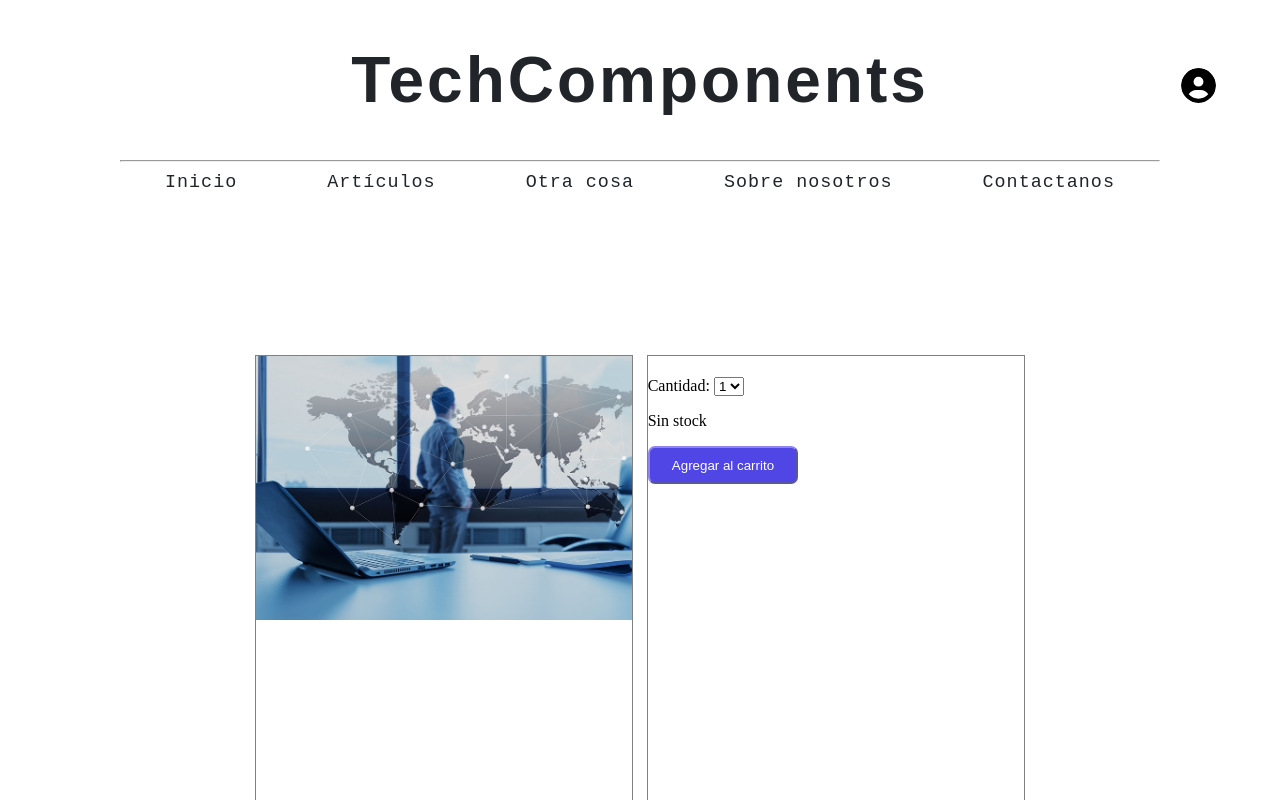
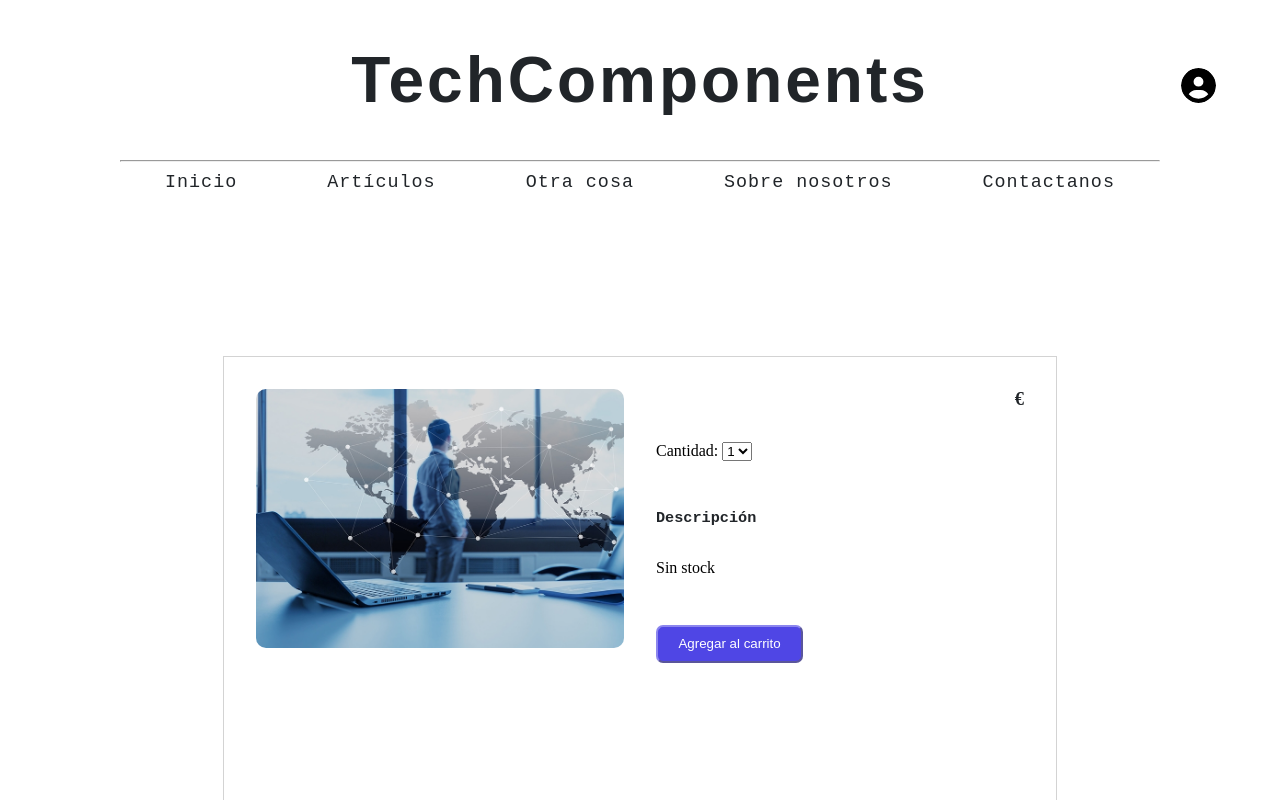
Before and after one commit to Dragolex01/techcomponents, a React (Create React App) app: page /product/1 in a window 1280 px wide. Shown: the top 800 px of the page. Built offline with nearby package versions, Linux system fonts and the light colour scheme; no server answers.

Commit message:
cambio estilo product info

```diff
--- a/src/containers/pages/ProductInfo.jsx
+++ b/src/containers/pages/ProductInfo.jsx
@@ -48,8 +48,10 @@ function ProductInfo({ get_product, product, get_items, get_item_total, add_item
                         <img src={imgPrueba} alt="" />
                     </div>
                     <div className="seccionProducto__contInfo__contDer">
-                        <h1>{product && product.name}</h1>
-                        <h2>{product && product.price}</h2>
+                        <div className="seccionProducto__contInfo__contDer__contInfo">
+                            <h1>{product && product.name}</h1>
+                            <p className="seccionProducto__contInfo__contDer__contInfo--precio">{product && product.price}€</p>
+                        </div>
                         <form onSubmit={e => onSubmit(e)}>
                             <label htmlFor="item_count">Cantidad: </label>
                             <select id="item_count">
@@ -60,7 +62,8 @@ function ProductInfo({ get_product, product, get_items, get_item_total, add_item
                                 <option>5</option>
                             </select>
                         </form>
-                        <p>{product && product.description}</p>
+                        <h2>Descripción</h2>
+                        <p className="seccionProducto__contInfo__contDer--descripcion">{product && product.description}</p>
                         {
                             product && product !== null && product !== undefined && product.quantity > 0 ?
                             <p>En stock</p> : <p>Sin stock</p>
@@ -84,3 +87,7 @@ export default connect(mapStateToProps, {
     add_item,
     get_total
 }) (ProductInfo)
+
+
+
+//Componentse?
--- a/src/styles/App.css
+++ b/src/styles/App.css
@@ -470,15 +470,42 @@
     height: 30rem;
     margin: 5rem 0;
     display: flex;
-    justify-content: space-between; }
+    border: 1px solid lightgray;
+    padding: 2rem; }
     .seccionProducto__contInfo__contIzq {
-      width: 49%;
-      outline: 1px solid gray; }
+      width: 50%;
+      background-size: cover; }
       .seccionProducto__contInfo__contIzq img {
-        width: 100%; }
+        width: 100%;
+        border-radius: 10px; }
     .seccionProducto__contInfo__contDer {
-      width: 49%;
-      outline: 1px solid gray; }
+      width: 50%;
+      padding-left: 2rem; }
+      .seccionProducto__contInfo__contDer__contInfo {
+        display: flex;
+        justify-content: space-between;
+        align-items: center;
+        padding: 0;
+        margin-bottom: 2rem; }
+        .seccionProducto__contInfo__contDer__contInfo--precio {
+          margin: 0;
+          color: #212529;
+          font-weight: bold;
+          font-size: 1.15em; }
+        .seccionProducto__contInfo__contDer__contInfo h1 {
+          margin: 0;
+          font-family: sans-serif;
+          font-size: 1.9em;
+          color: #212529;
+          font-weight: 200; }
+      .seccionProducto__contInfo__contDer h2 {
+        font-family: "Inconsolata", monospace;
+        font-size: 0.95em;
+        color: #212529;
+        margin-top: 3rem; }
+      .seccionProducto__contInfo__contDer--descripcion {
+        color: #959596;
+        margin-bottom: 2rem; }
       .seccionProducto__contInfo__contDer--boton {
         background-color: #4f46e5;
         color: white;
@@ -487,7 +514,8 @@
         width: 40%;
         padding: 0.6rem 0;
         margin-bottom: 0.5rem;
-        cursor: pointer; }
+        cursor: pointer;
+        margin-top: 2rem; }
 
 .seccionPageNotFound {
   width: 100%;
--- a/src/styles/components/ProductInfo.scss
+++ b/src/styles/components/ProductInfo.scss
@@ -9,31 +9,59 @@
         height: 30rem;
         margin: 5rem 0;
         display: flex;
-        justify-content: space-between;
+        border: 1px solid lightgray;
+        padding: 2rem;
 
         &__contIzq{
-            width: 49%;
-            outline: 1px solid gray;
+            width: 50%;
+            background-size: cover;
 
             img{
                 width: 100%;
+                border-radius: 10px;
             }
         }
 
         &__contDer{
-            width: 49%;
-            outline: 1px solid gray;
+            width: 50%;
+            padding-left: 2rem;
 
-            h1{
+            &__contInfo{
+                display: flex;
+                justify-content: space-between;
+                align-items: center;
+                padding: 0;
 
+                margin-bottom: 2rem;
+
+                &--precio{
+                    margin: 0;
+                    color: $color-titulo;
+                    font-weight: bold;
+                    font-size: $fontSize-subtitulo3;
+                }
+
+                h1{
+                    margin: 0;
+                    font-family: $fontFamily-titulo;
+                    font-size: 1.9em;
+                    color: $color-titulo;
+                    font-weight: 200;
+                }
             }
 
+
+
             h2{
-
+                font-family: $fontFamily-subtitulo;
+                font-size: $fontSize-subtitulo2;
+                color: $color-titulo;
+                margin-top: 3rem;
             }
 
-            p{
-
+            &--descripcion{
+                color: $color-subtitulo-claro;
+                margin-bottom: 2rem;
             }
 
             &--boton{
@@ -45,7 +73,12 @@
                 padding: 0.6rem 0;
                 margin-bottom: 0.5rem;
                 cursor: pointer;
+                margin-top: 2rem;
             }
         }
     }
 }
+
+
+
+//Img border raidius
```
Also changed, not shown: src/styles/varios/ToBuy.scss (deleted, +0 -7 lines), media/photos/2022/12/notebook-gf4d7de4bb_1280_tOP5Zdq.png (added), src/styles/varios/Carrito.scss (deleted).
